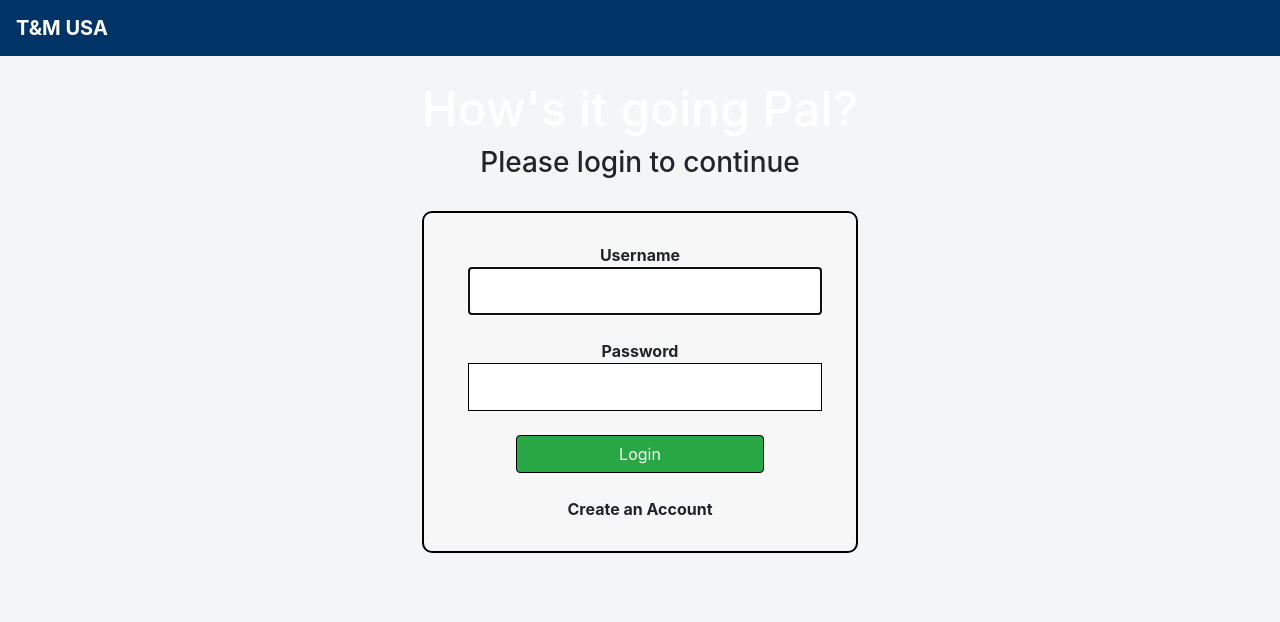
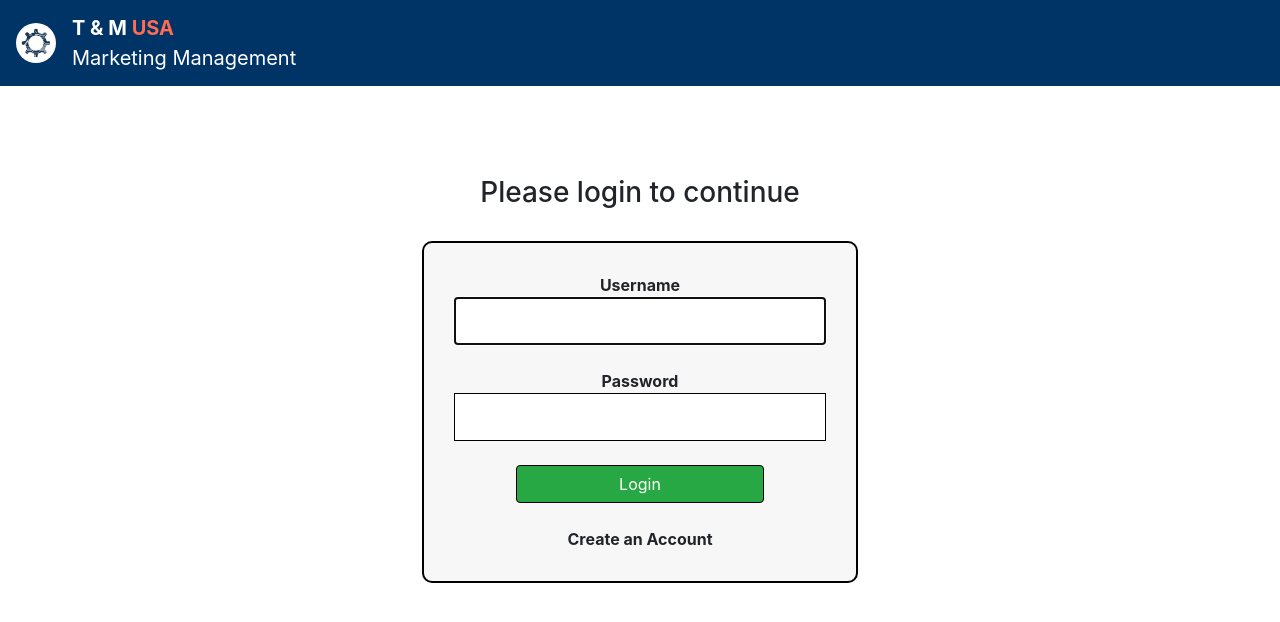
Before and after one commit to BobbyRobillard/marketing-management, a Django app: page /auth/login/ in a window 1280 px wide. Shown: the top 622 px of the page. Run offline with Django 3.2, Linux system fonts and the light colour scheme; parts of the project's set-up code (start-up, migrations or seed data) failed here and were passed over; some libraries are stand-ins or nearby versions.

Commit message:
Updated with template files

```diff
--- /dev/null
+++ b/administration/templates/administration/homepage.html
@@ -0,0 +1,5 @@
+{% extends 'website/base.html' %}
+
+{% block content %}
+administration
+{% endblock content %}
--- /dev/null
+++ b/administration/urls.py
@@ -0,0 +1,12 @@
+from django.conf.urls import url, include
+
+from . import views
+
+# Application Routes (URLs)
+
+app_name = 'administration'
+
+urlpatterns = [
+    	# General Page Views
+		url(r'^$', views.homepage_view, name='homepage'),
+]
--- a/administration/views.py
+++ b/administration/views.py
@@ -1,3 +1,6 @@
 from django.shortcuts import render
 
 # Create your views here.
+def homepage_view(request):
+    context = {}
+    return render(request, 'administration/homepage.html', context)
--- /dev/null
+++ b/posting/templates/posting/homepage.html
@@ -0,0 +1,5 @@
+{% extends 'website/base.html' %}
+
+{% block content %}
+posting
+{% endblock content %}
--- /dev/null
+++ b/posting/urls.py
@@ -0,0 +1,12 @@
+from django.conf.urls import url, include
+
+from . import views
+
+# Application Routes (URLs)
+
+app_name = 'posting'
+
+urlpatterns = [
+    	# General Page Views
+		url(r'^$', views.homepage_view, name='homepage'),
+]
--- a/posting/views.py
+++ b/posting/views.py
@@ -1,3 +1,6 @@
 from django.shortcuts import render
 
 # Create your views here.
+def homepage_view(request):
+    context = {}
+    return render(request, 'posting/homepage.html', context)
--- a/website/static/website/css/style.css
+++ b/website/static/website/css/style.css
@@ -1,11 +1,4 @@
-body {
-  background-color: #f4f5f6;
-}
-
-#logo {
-  border-radius: 50%;
-}
-
+/* ***************** CSS Variables ***************** */
 :root {
   --main-color: black;
   --secondary-color: #003366;
@@ -13,13 +6,31 @@
   --container-corner-radius: 10px;
   --title-size: 25px;
 }
-
+/* ********* Default Element Customization ******** */
+input, select {
+  width: 100%;
+  font-size: 20px;
+  padding: 5px;
+}
+/* *********** Bootstrap Customization************** */
 .navbar-dark, .bg-dark{
   background-color: var(--secondary-color) !important;
 }
 
 .fa:hover, .far:hover, .fas:hover {
   cursor: pointer;
+}
+
+.fa-trash-alt {
+  color: red;
+}
+
+.fa-edit {
+  color: orange;
+}
+
+.fa-plus {
+  color: green;
 }
 
 table, .table {
@@ -30,28 +41,21 @@
   background-color: white;
   border-radius: 10px !important;
 }
+/* *************** Custom Classes ******************* */
 
-.heading {
-  background-color: black;
-  color: white;
-  text-align: center;
-  border-top-left-radius: 10px !important;
-  border-top-right-radius: 10px !important;
+.white {
+  background-color: white;
+}
+
+#logo {
+  border-radius: 50%;
 }
 
 .center {
   text-align: center;
 }
 
-input, select {
-  width: 95%;
-  font-size: 20px;
-  padding: 5px;
-  margin-left: 2.5%;
-}
-
 .input-label {
-  margin-left: 2.5%;
   font-size: 25px;
   font-weight: bold;
 }
@@ -64,6 +68,31 @@
 .nav-link:hover {
   color: #fd6c53 !important;
 }
-#save {
-  font-size: 25px;
+/*********************   Colors    ********************/
+.color-primary{
+  color: var(--primary-color);
 }
+
+.color-secondary {
+  color: var(--secondary-color);
+}
+
+.primary-colors {
+    color: white;
+    background-color: var(--primary-color);
+}
+
+.secondary-colors {
+  color: white;
+  background-color: var(--secondary-color);
+}
+
+.inverted-primary-colors {
+    color: var(--primary-color);
+    background-color: white;
+}
+
+.inverted-secondary-colors {
+    color: var(--secondary-color);
+    background-color: white;
+}
--- a/website/templates/website/base.html
+++ b/website/templates/website/base.html
@@ -8,7 +8,7 @@
 		<meta name="viewport" content="width=device-width, initial-scale=1.0">
 
 
-		<title>{% block title %}AN Audience Acquisition{% endblock title %}</title>
+		<title>{% block title %}Application Title{% endblock title %}</title>
 
 		<!-- CSS -->
 			<!-- Latest compiled and minified CSS -->
@@ -31,7 +31,7 @@
 
 			{% block head_js %}
 			{% endblock head_js %}
-
+			<link rel="shortcut icon" href="{% static 'website/images/logo.jpg' %}" />
 	</head>
 	<body>
 
--- a/website/templates/website/navbar.html
+++ b/website/templates/website/navbar.html
@@ -1,11 +1,18 @@
+{% load staticfiles %}
+
 <nav class="navbar navbar-expand-sm bg-dark navbar-dark">
   <!-- Brand -->
-  <a class="navbar-brand" href=""{% url 'website:homepage' %}""><b>T&M USA</b></a>
+  <a class="navbar-brand" href="{% url 'website:homepage' %}">
+    <img id="logo" src="{% static 'website/images/logo.jpg' %}" alt="Logo" style="width:40px;">
+  </a>
+
+  <!-- Brand -->
+  <a class="navbar-brand" href="{% url 'website:homepage' %}">
+    <b>T & M <text class="color-primary">USA</text></b><br />
+    Marketing Management
+  </a>
 
   <!-- Links -->
   <ul class="navbar-nav">
-    <!-- <li class="nav-item">
-      <a class="nav-link" href="#">Scheduling</a>
-    </li> -->
   </ul>
 </nav>
```
